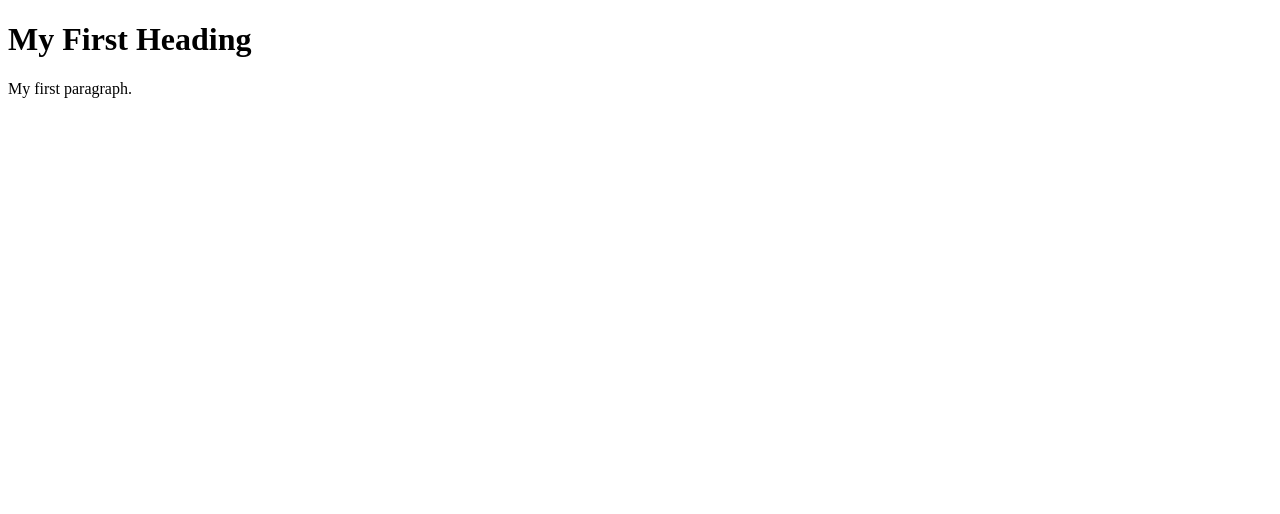
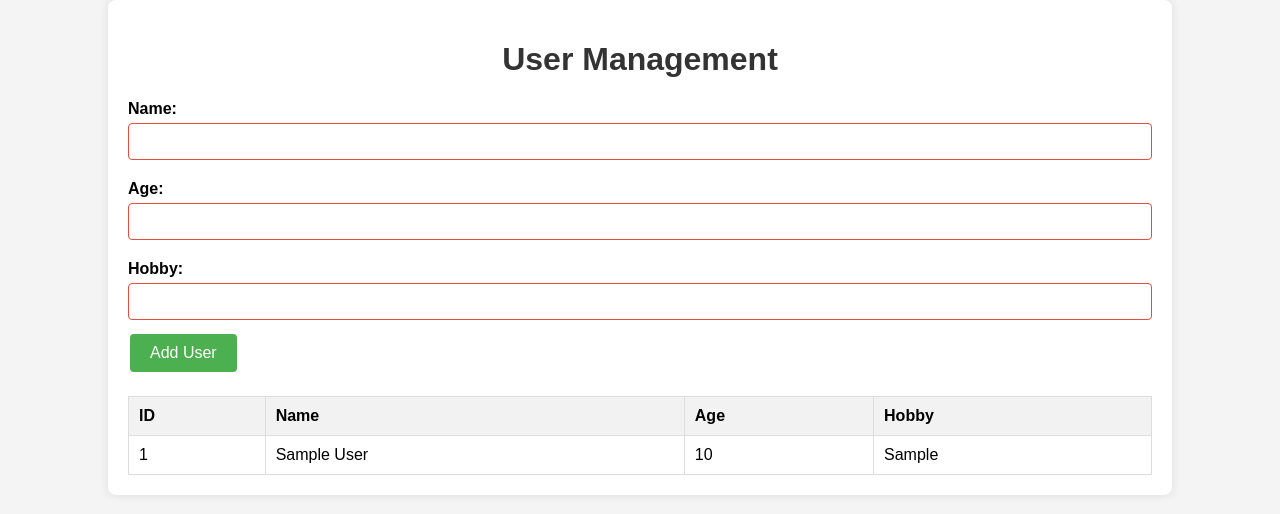
Before and after one commit to EmersonMR25/CRUD_db_app, a Flask app: page / in a window 1280 px wide. Shown: the top 514 px of the page. Run offline with Flask 3, Linux system fonts and the light colour scheme; tables that the repository leaves empty hold one stand-in row (values such as "Sample post").

Commit message:
adding for template purposes from Flask documentation

```diff
--- a/app/__init__.py
+++ b/app/__init__.py
@@ -1,12 +1,14 @@
 from flask import Flask
+from .db_setup import create_user_table
 
 def create_app():
     app = Flask(__name__)
 
+    # Ensure the database table is created
+    create_user_table()
+
     # Import and register routes
     from .routes import main_blueprint
-
-    # Register the blueprint for the main routes in the application
     app.register_blueprint(main_blueprint)
 
     # Return the application
--- /dev/null
+++ b/app/db_setup.py
@@ -0,0 +1,41 @@
+import sqlite3
+
+def create_user_table():
+    try:
+        with sqlite3.connect('app/users.db') as connection:
+            cursor = connection.cursor()
+            cursor.execute('''
+                CREATE TABLE IF NOT EXISTS user (
+                    id INTEGER PRIMARY KEY AUTOINCREMENT,
+                    name TEXT NOT NULL,
+                    age INTEGER NOT NULL,
+                    hobby TEXT NOT NULL
+                )
+            ''')
+            print("Table created successfully")
+    except sqlite3.Error as e:
+        print(f"An error occurred: {e}")
+
+def add_user(name, age, hobby):
+    try:
+        with sqlite3.connect('app/users.db') as connection:
+            cursor = connection.cursor()
+            cursor.execute('''
+                INSERT INTO user (name, age, hobby)
+                VALUES (?, ?, ?, ?)
+            ''', (name, age, hobby))
+            connection.commit()
+            print("User added successfully")
+    except sqlite3.Error as e:
+        print(f"An error occurred: {e}")
+
+def get_users():
+    try:
+        with sqlite3.connect('app/users.db') as connection:
+            cursor = connection.cursor()
+            cursor.execute('SELECT * FROM user')
+            users = cursor.fetchall()
+            return users
+    except sqlite3.Error as e:
+        print(f"An error occurred: {e}")
+        return []
--- a/app/routes.py
+++ b/app/routes.py
@@ -1,9 +1,24 @@
-from flask import Blueprint, render_template
+from flask import Blueprint, render_template, request, redirect, url_for
+from .db_setup import add_user, get_users
 
-# Create a template
+# Create a blueprint for the main routes
 main_blueprint = Blueprint('main', __name__)
 
-# Create the adress for the application
 @main_blueprint.route("/")
 def index():
-    return render_template ("index.html")
+    users = get_users()
+    return render_template("index.html", users=users)
+
+@main_blueprint.route("/add", methods=["POST"])
+def add_user_route():
+    name = request.form.get("name")
+    age = request.form.get("age")
+    hobby = request.form.get("hobby")
+
+    if name and age and hobby:
+        # Add user to the database
+        add_user(name, age, hobby)
+        return redirect(url_for('main.index'))
+    else:
+        # Handle invalid form data
+        return "Invalid input. Please fill out all fields.", 400
--- a/app/static/css/style.css
+++ b/app/static/css/style.css
@@ -0,0 +1,87 @@
+body {
+  font-family: Arial, sans-serif;
+  background-color: #f4f4f4;
+  margin: 0;
+  padding: 0;
+}
+
+.container {
+  width: 80%;
+  margin: 0 auto;
+  padding: 20px;
+  background-color: #fff;
+  border-radius: 8px;
+  box-shadow: 0 0 10px rgba(0, 0, 0, 0.1);
+}
+
+h1 {
+  text-align: center;
+  color: #333;
+}
+
+.user-form {
+  margin-bottom: 20px;
+}
+
+.user-form label {
+  display: block;
+  margin: 10px 0 5px;
+  font-weight: bold;
+}
+
+.user-form input {
+  width: 100%;
+  padding: 10px;
+  border: 1px solid #ccc;
+  border-radius: 4px;
+  box-sizing: border-box;
+  margin-bottom: 10px;
+}
+
+.user-form button {
+  background-color: #4caf50;
+  color: white;
+  border: none;
+  padding: 10px 20px;
+  text-align: center;
+  text-decoration: none;
+  display: inline-block;
+  font-size: 16px;
+  margin: 4px 2px;
+  cursor: pointer;
+  border-radius: 4px;
+}
+
+.user-form input:invalid {
+  border-color: #e74c3c;
+}
+
+.user-form input:valid {
+  border-color: #2ecc71;
+}
+
+table {
+  width: 100%;
+  border-collapse: collapse;
+  margin-top: 20px;
+}
+
+table,
+th,
+td {
+  border: 1px solid #ddd;
+}
+
+th,
+td {
+  padding: 10px;
+  text-align: left;
+}
+
+thead {
+  background-color: #f2f2f2;
+}
+
+tr:nth-child(even) {
+  background-color: #f9f9f9;
+}
--- a/app/templates/index.html
+++ b/app/templates/index.html
@@ -1,7 +1,54 @@
 <!DOCTYPE html>
-<html>
+<html lang="en">
+  <head>
+    <meta charset="UTF-8" />
+    <meta name="viewport" content="width=device-width, initial-scale=1.0" />
+    <title>User Management</title>
+    <link rel="stylesheet" href="app/static/css/style.css" />
+  </head>
   <body>
-    <h1>My First Heading</h1>
-    <p>My first paragraph.</p>
+    <div class="container">
+      <h1>User Management</h1>
+
+      <!-- Form to Add a New User -->
+      <form
+        action="{{ url_for('main.add_user_route') }}"
+        method="POST"
+        class="user-form"
+      >
+        <label for="name">Name:</label>
+        <input type="text" id="name" name="name" required />
+
+        <label for="age">Age:</label>
+        <input type="number" id="age" name="age" required />
+
+        <label for="hobby">Hobby:</label>
+        <input type="text" id="hobby" name="hobby" required />
+
+        <button type="submit">Add User</button>
+      </form>
+
+      <!-- Display Users -->
+      <table>
+        <thead>
+          <tr>
+            <th>ID</th>
+            <th>Name</th>
+            <th>Age</th>
+            <th>Hobby</th>
+          </tr>
+        </thead>
+        <tbody>
+          {% for user in users %}
+          <tr>
+            <td>{{ user[0] }}</td>
+            <td>{{ user[1] }}</td>
+            <td>{{ user[2] }}</td>
+            <td>{{ user[3] }}</td>
+          </tr>
+          {% endfor %}
+        </tbody>
+      </table>
+    </div>
   </body>
 </html>
```
Also changed, not shown: app/schema.sql (deleted, +0 -8 lines), app/users.db (added).
